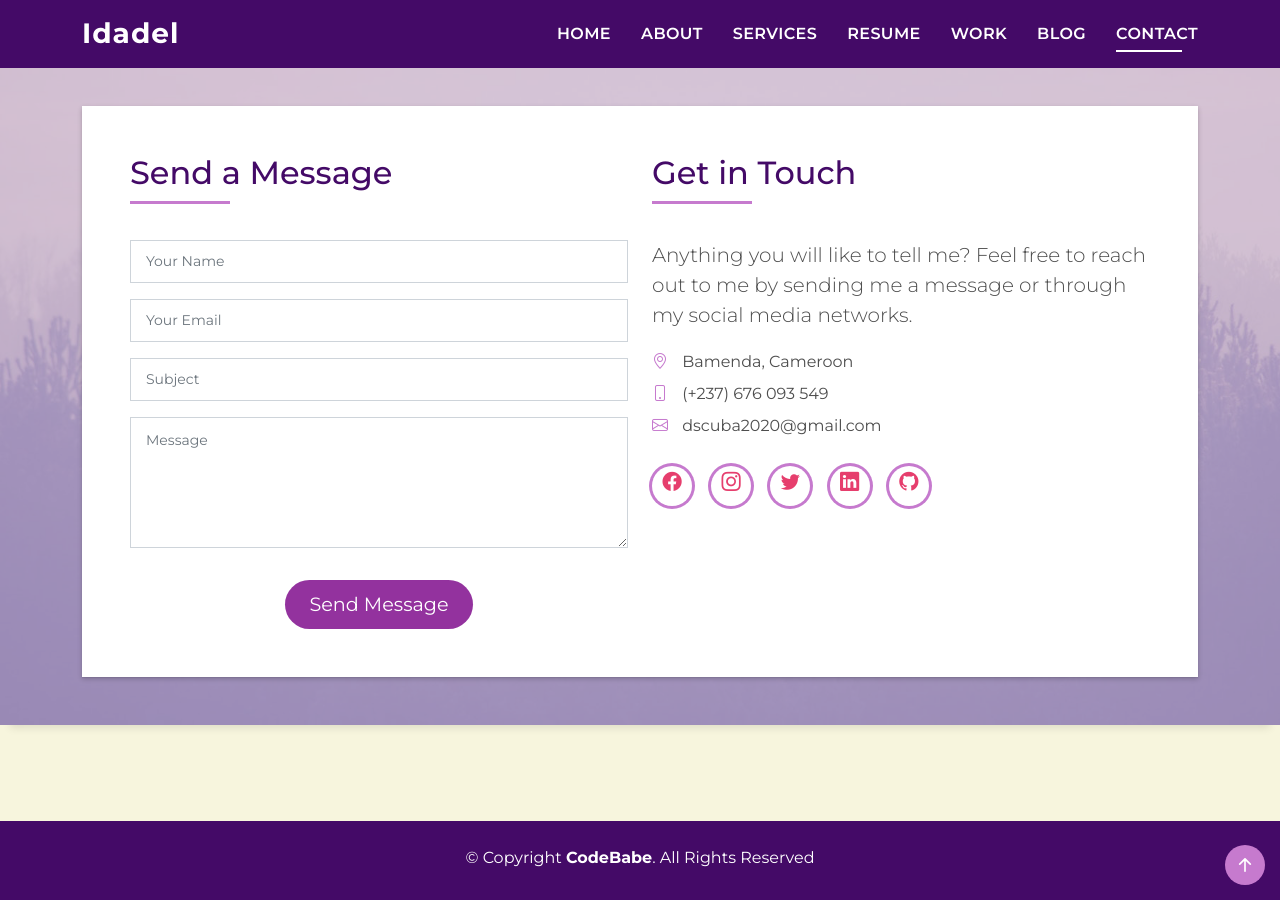
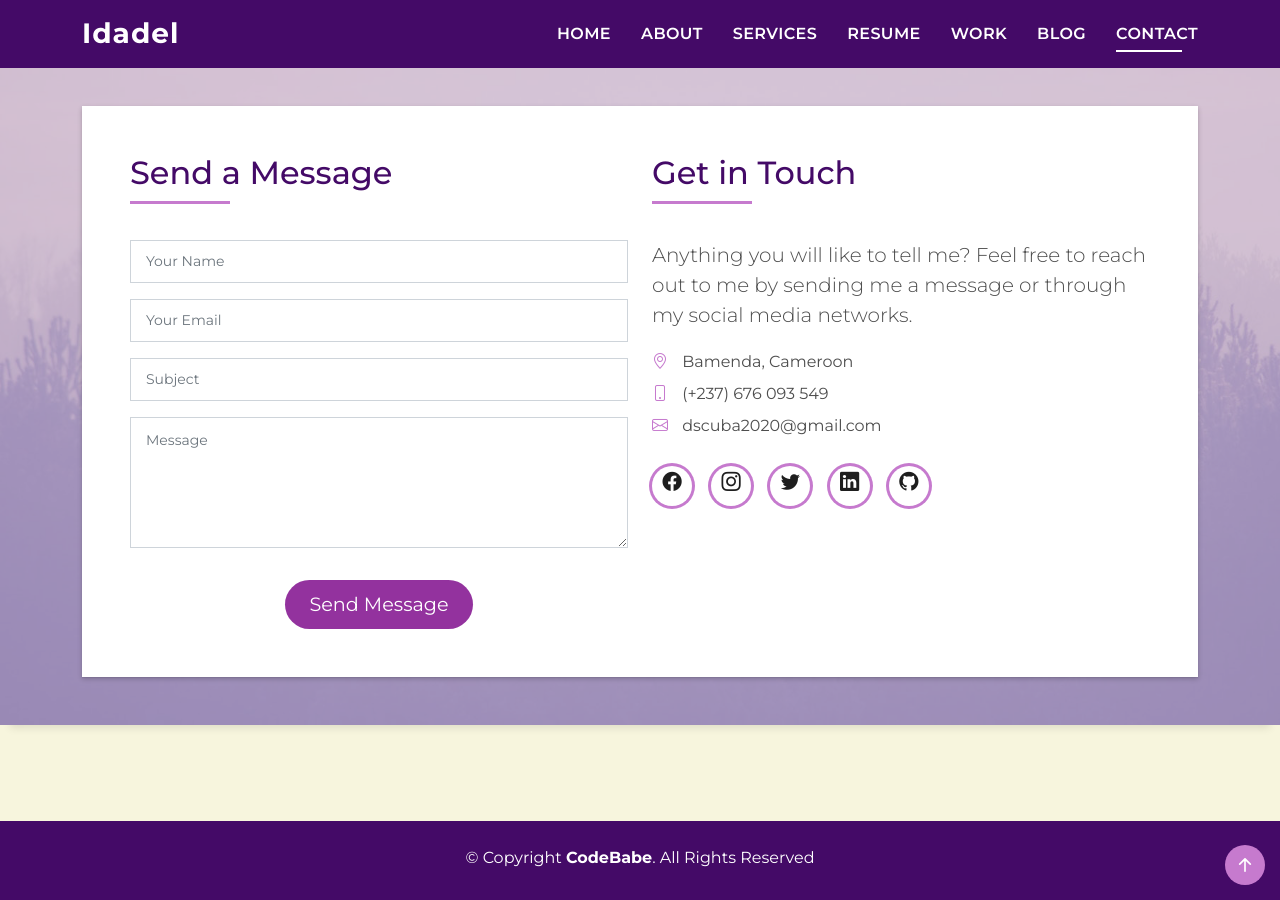
Before and after one commit to Idadelveloper/Idadelveloper.github.io, a Jekyll site: the page built from index.html, in a window 1280 px wide and 900 px high, scrolled down 4315 px. Built offline with Jekyll 4.4.1, drawn with Linux system fonts in a browser that asks for light colours.

Commit message:
Update style.css

```diff
--- a/assets/css/style.css
+++ b/assets/css/style.css
@@ -24,10 +24,15 @@
 }
 
 a {
-  color: #E63E6D;
+  color: #1e1e1e;
   text-decoration: none;
   transition: all 0.5s ease-in-out;
   font-weight: bold;
+}
+
+p a {
+    color: #E63E6D;
+    font-weight: bold;
 }
 
 a:hover {
```
